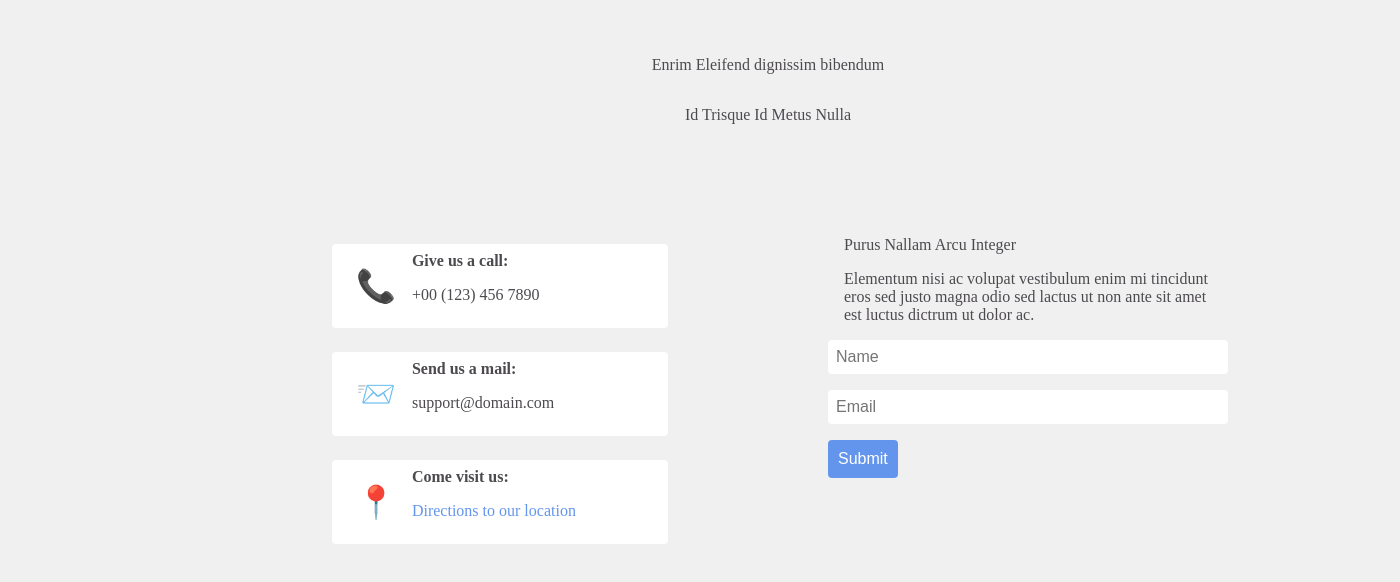
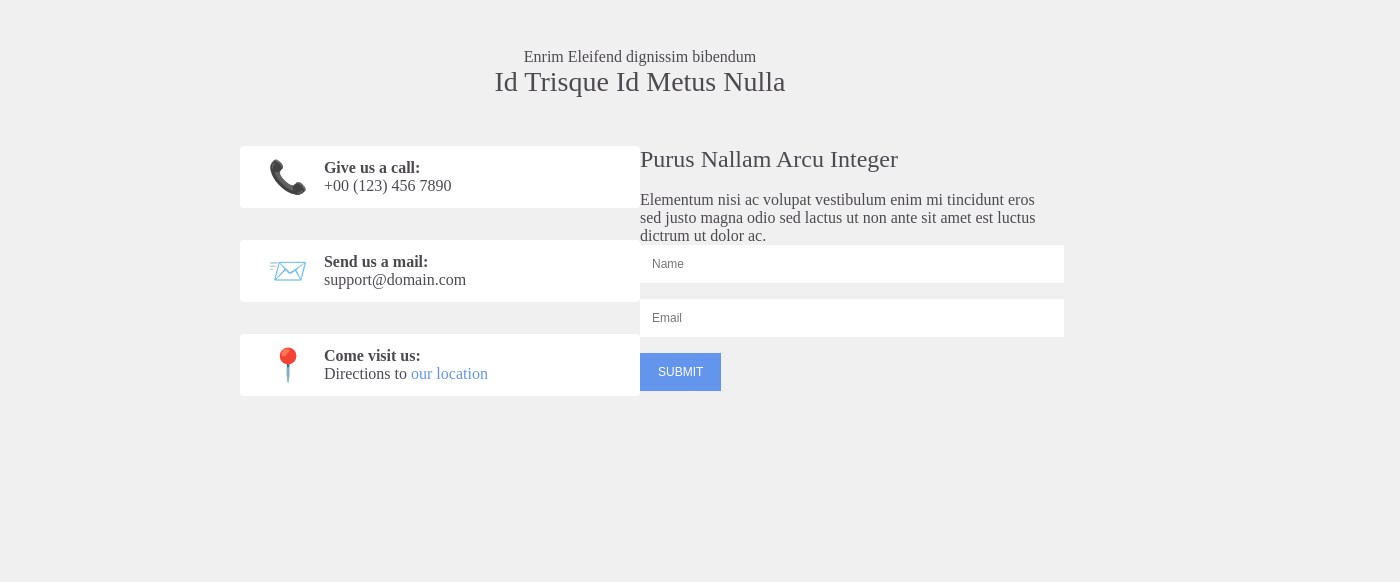
Before and after one commit to madelinegit/front_end_react_form, a React (Create React App) app: page / in a window 1280 px wide. Shown: the top 582 px of the page, 1400 px wide, since content can reach past the window. Built offline with nearby package versions, Linux system fonts and the light colour scheme.

Commit message:
went back to clean the CSS up, in progress. some doubs about align-items: stretch and the width of input boxes being mysteriously a few pixels wider than everything else

```diff
--- a/src/App.css
+++ b/src/App.css
@@ -1,29 +1,45 @@
 .App {
   min-width: 100%;
   text-align: center;
-  padding: 5vh 0 10vh 0;
+  /* padding: 5vh 0 10vh 0; */
   display: flex;
-  flex-wrap: wrap;
-
+  /* flex-wrap: wrap; */
+  justify-content: center;
 }
-
+.header {
+  font-size: 1.75em;
+}
 .App-header {
-  min-width: 100vw;
+  /* min-width: 100vw; */
   display: flex;
   flex-direction: column;
   align-items: center;
   justify-content: center;
   align-items: center;
 }
+@media (max-width: 768px) {
+  .App-header {
+    margin: 3em 0em 3em 0;
+  }
+}
+
+
+
+
 
 .halfContainer {
+  flex-direction: column;
+  align-items: stretch;
+  /* justify-content: space-around; */
   flex: 1;
-  min-width: 300px;
+  min-width: 400px;
   max-width: 30vw;
   /* min-width: 30vw; */
 
 }
-
+/* .Box { */
+  /* justify-content: space-around; */
+/* } */
 
 /* .Box { */
   /* background-color: #AA000a; */
--- a/src/App.js
+++ b/src/App.js
@@ -12,14 +12,14 @@ function App() {
           <p>Enrim Eleifend dignissim bibendum</p>
           <p class= "header">Id Trisque Id Metus Nulla</p>
         </header>
-    </div>
+</div>
 
      {/* body is not a child of App */}
 
     <body>
 
         <div className = "halfContainer">
-          <div className="Box"><ContactInfo></ContactInfo></div>
+          <ContactInfo></ContactInfo>
         </div>
 
         <div className = "halfContainer">
@@ -27,7 +27,7 @@ function App() {
         </div>
 
     </body>
-
+{/* </div> */}
     </>
   );
 }
--- a/src/components/contact.css
+++ b/src/components/contact.css
@@ -1,22 +1,37 @@
-.info-box {
+.entireBox {
+    display: flex;
+    flex-direction: column;
+    align-items: stretch;
+    /* justify-content: space-around; */
+
+}
+
+.info-box, .info-box1 {
   background-color: #fff;
   border: none;
   border-radius: 4px;
   display: flex;
   align-items: center;
-    padding: 1vh;
-    margin: 3vh;
+  padding: 1.5vh;
 }
-b,
-p {
-    margin-left: 2vh;
+.info-box {
+  margin-top: 2em;
 }
+
 a {
   text-decoration: none;
   color: #6495ed;
 }
 
+p {
+    /* margin:0; */
+}
 .emoji {
   font-size: 2em;
   margin-left: 0.5em;
+  margin-right: 0.5em;
 }
+.info-text {
+    align-items: center;
+
+  }
--- a/src/components/contact.js
+++ b/src/components/contact.js
@@ -4,9 +4,11 @@ import './contact.css';
 export const ContactInfo = () => {
     return (
         <>
-            <div className = "info-box">
+        <div className ="entireBox">
+            <div className = "info-box1">
                 <div><span className="emoji">&#128222;</span></div>
-                <div> <b>Give us a call:</b><p>+00 (123) 456 7890</p> </div> </div>
+                <div class ="info-text"> <b>Give us a call:</b><p>+00 (123) 456 7890</p> </div>
+            </div>
 
             <div className="info-box">
                 <div><span className="emoji">&#128232;</span></div>
@@ -17,9 +19,10 @@ export const ContactInfo = () => {
                 <div>{<span className="emoji">&#128205;</span>}</div>
                 <div><b>Come visit us:</b>
                     <p>
-                        <a href="https://www.google.com/maps/place/El+Hato/@14.58485,-90.7183062,16z/data=!3m1!4b1!4m6!3m5!1s0x85890c3501fd1ca7:0xb591c48675c2176a!8m2!3d14.5833878!4d-90.7117137!16s%2Fg%2F1tykvq7d?entry=ttu">Directions to our location</a>
+                    Directions to<a href="https://www.google.com/maps/place/El+Hato/@14.58485,-90.7183062,16z/data=!3m1!4b1!4m6!3m5!1s0x85890c3501fd1ca7:0xb591c48675c2176a!8m2!3d14.5833878!4d-90.7117137!16s%2Fg%2F1tykvq7d?entry=ttu"> our location</a>
                     </p>
                 </div>
+            </div>
             </div>
         </>
     );
--- a/src/components/form.css
+++ b/src/components/form.css
@@ -1,3 +1,7 @@
+.contact-form-head {
+  font-size: 1.5em;
+}
+
 .input-group {
   margin-bottom: 2vh;
 }
@@ -12,20 +16,20 @@
 .input-group input[type="text"],
 .input-group input[type="email"] {
   width: 100%;
-  padding: 8px;
+  padding: 1em;
   border: none;
-  border-radius: 4px;
-  font-size: 16px;
+  /* border-radius: 4px; */
+  font-size: .75em;
 }
 
 button {
-    padding: 10px;
-    margin: 0 0 1vh 0;
+    padding: 1em 1.5em 1em 1.5em;
+    /* margin: 1vh 0 0 0; */
     background-color: #6495ed;
     color: #fff;
     border: none;
-    border-radius: 4px;
-    font-size: 16px;
+    /* border-radius: 4px; */
+    font-size: .75em;
     cursor: pointer;
 }
 /* Style for the message output */
--- a/src/components/form.js
+++ b/src/components/form.js
@@ -19,7 +19,8 @@ export const ContactForm = () => {
     return (
         <>
         <div className="contact-form">
-            <p>Purus Nallam Arcu Integer</p>
+            <p class="contact-form-head">Purus Nallam Arcu Integer</p>
+            <br></br>
             <p>
             Elementum nisi ac volupat vestibulum enim mi tincidunt eros sed justo
             magna odio sed lactus ut non ante sit amet est luctus dictrum ut dolor
@@ -44,7 +45,7 @@ export const ContactForm = () => {
                 onChange={(e) => setEmail(e.target.value)}
                 />
             </div>
-            <button type="submit">Submit</button>
+            <button type="submit">SUBMIT</button>
             </form>
             {message && <i className="formMessage">{message}</i>}
         </div>
--- a/src/index.css
+++ b/src/index.css
@@ -1,7 +1,7 @@
 body {
   margin: 0;
   /* min-width: 100%; */
-  padding: 0vh 15vh 0 15vh;
+  /* padding: 0vh 15vh 0 15vh; */
   color: #4d4a4f;
   background-color: #f0f0f0;
   display: flex;
@@ -15,7 +15,26 @@ body {
   /* -webkit-font-smoothing: antialiased; */
   /* -moz-osx-font-smoothing: grayscale; */
 }
+/* Smaller screens */
+@media (max-width: 768px) {
+  body {
+    /* Reduced spacing for smaller screens */
+  }
+}
 
+/* Larger screens or before wrapping */
+@media (min-width: 768px) {
+  body {
+    margin: 3em;
+    /* Increased spacing for larger screens or unstacked layout */
+  }
+}
+
+p {
+  size: .75em;
+  margin: 0;
+  /* padding:0; */
+}
 
 /* original code from my-app doesnt seem to do anything here */
 /* code { */
@@ -30,3 +49,7 @@ body {
 /* -webkit-font-smoothing: antialiased; */
 /* -moz-osx-font-smoothing: grayscale; */
 /* } */
+
+.halfContainer {
+  padding-bottom: 3em;
+}
```
Also changed, not shown: src/logo.svg (deleted). Lines whose indentation alone changed are shown as unchanged.
